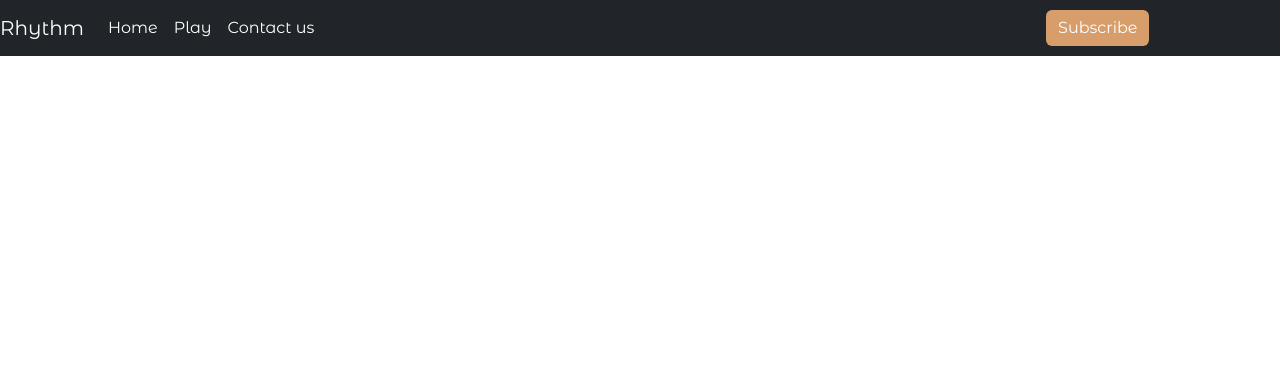
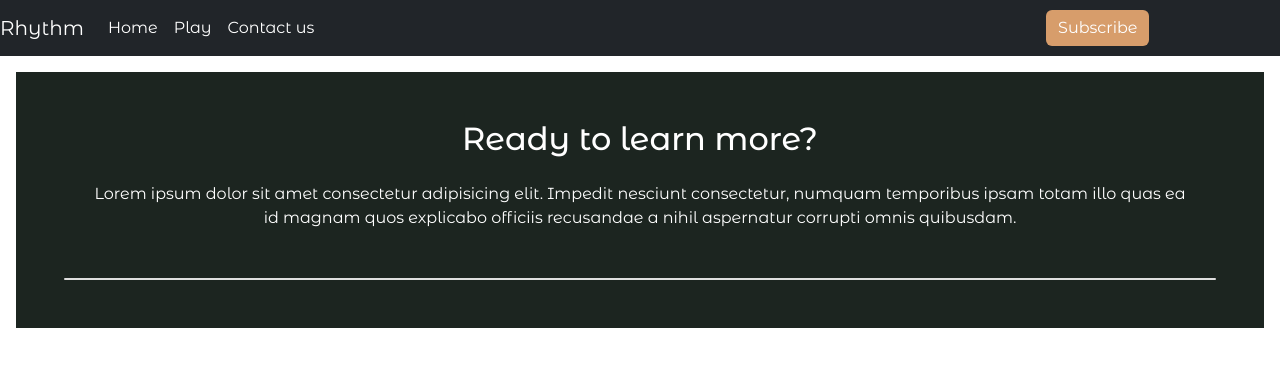
Before and after one commit to Ngina-G/Chess-game, a plain HTML site: page cont-sub/contact.html in a window 1280 px wide. Drawn offline with nearby package versions, Linux system fonts and the light colour scheme.

Commit message:
adds: card for contact

```diff
--- a/cont-sub/contact.html
+++ b/cont-sub/contact.html
@@ -40,7 +40,19 @@
         </nav>
     </header>
     <main>
+        <section class="main-section m-lg-3 p-lg-5 text-white" style="text-align: center;">
+            <div class="main-content">
+                <div class="main-content">
+                    <h2 class="main-title mb-3">Ready to learn more?</h2>
+                    <p class="main-para m-lg-4 ">Lorem ipsum dolor sit amet consectetur adipisicing elit. Impedit nesciunt consectetur, numquam temporibus ipsam totam illo quas ea id magnam quos explicabo officiis recusandae a nihil aspernatur corrupti omnis quibusdam.</p>
+                </div>
+                <br>
 
+                <div class="card">
+
+                </div>
+            </div>
+        </section>
     </main>
     <footer>
 
--- a/cont-sub/style/contact.css
+++ b/cont-sub/style/contact.css
@@ -19,3 +19,9 @@ body{
     text-align: center;
     background-color: #1C2520;
 }
+/* main */
+.main-section{
+    background-color: #1C2520;
+    margin-left: 500px;
+    margin-right: 500px;
+}
```
